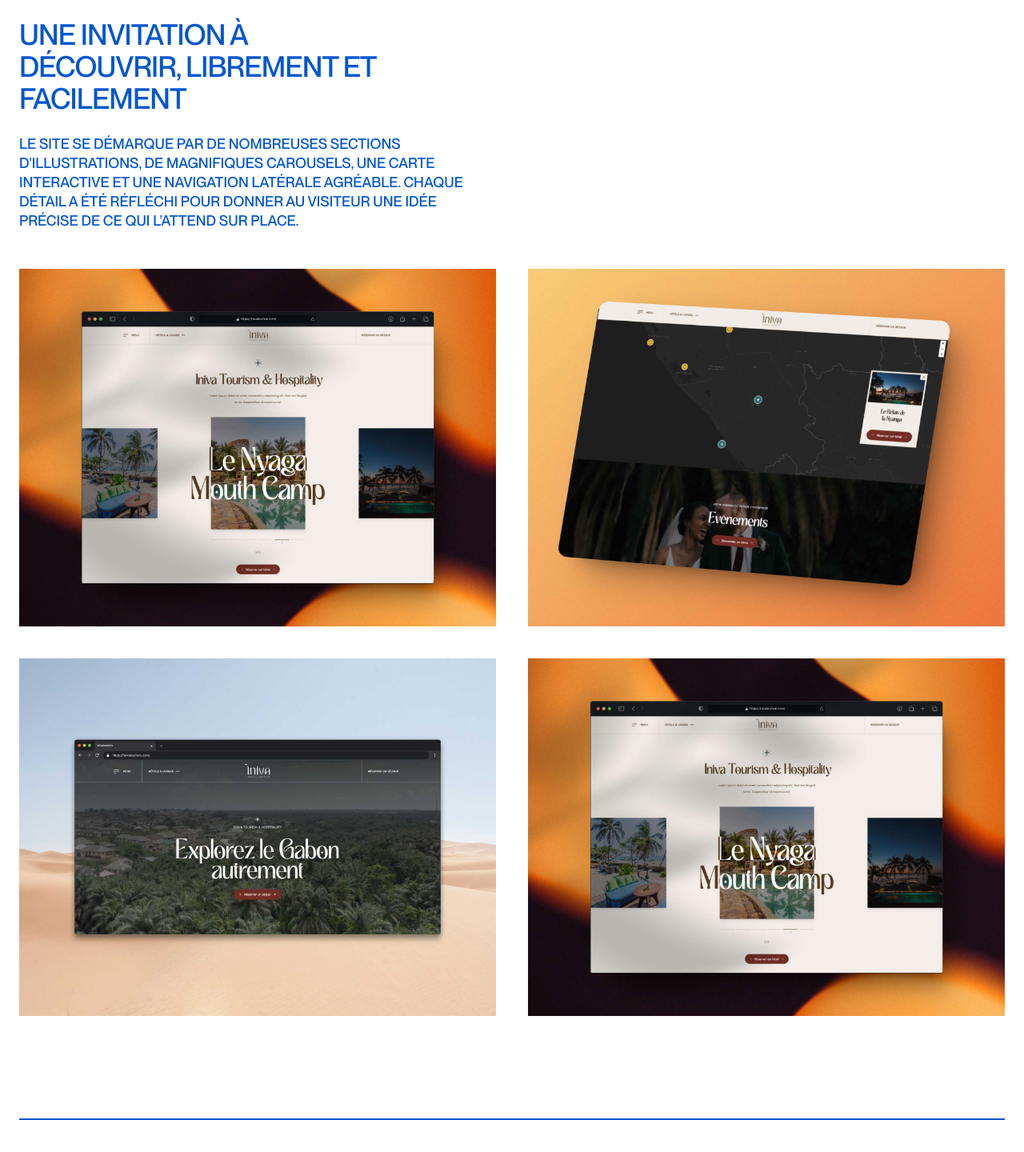
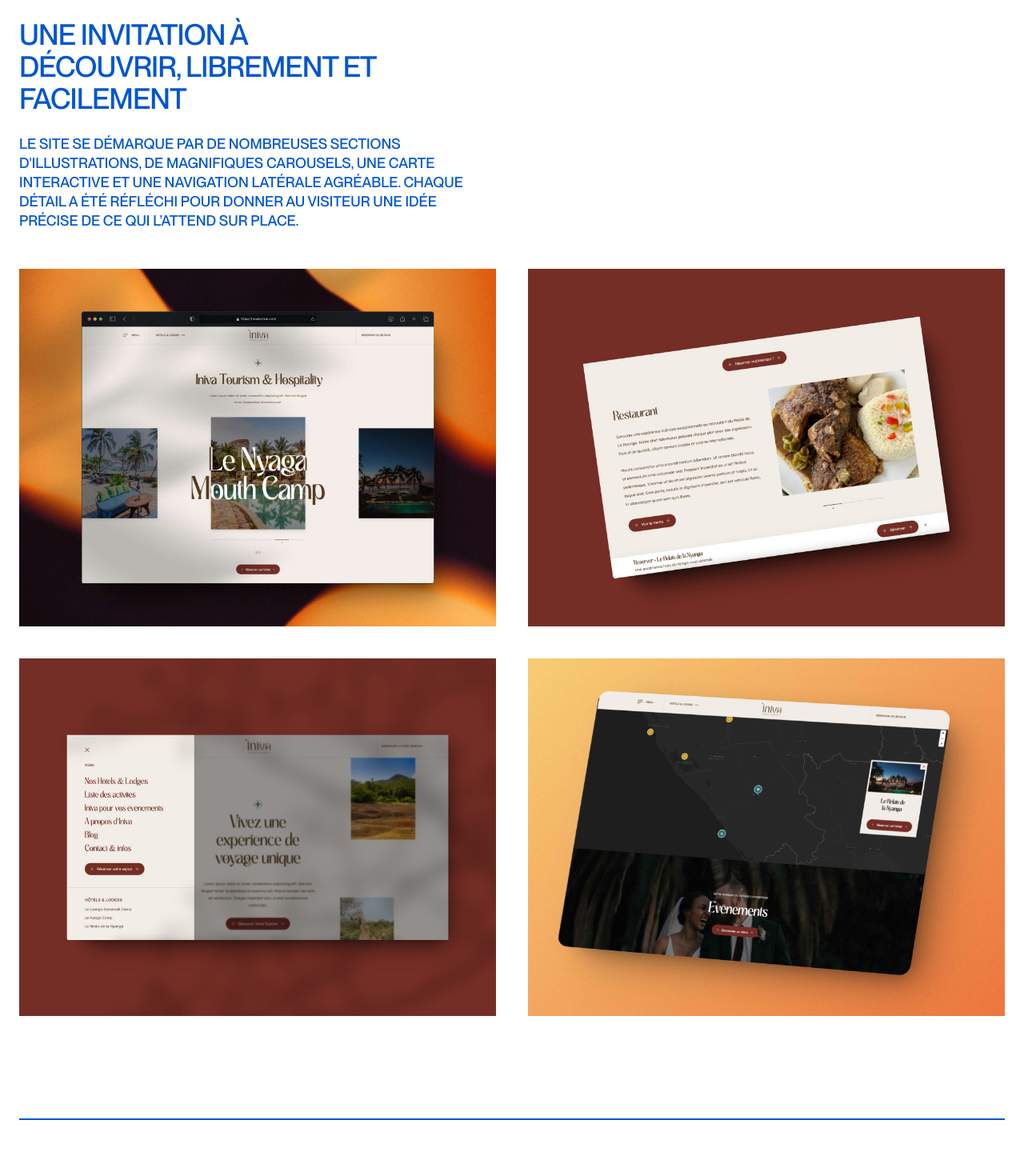
Before and after one commit to simontessard/2025-portfolio, a Next.js app: page /projects/iniva in a window 1280 px wide. Shown: the part 2325-3765 px from the top of the page at 80% size. Built offline with nearby package versions, Linux system fonts and the light colour scheme.

Commit message:
MAJ contenu

```diff
--- a/src/components/projects-slug/Carousel.tsx
+++ b/src/components/projects-slug/Carousel.tsx
@@ -69,15 +69,6 @@ export default function Carousel({ project }: { project: any }) {
                             />
                         </a>
                     </SwiperSlide>
-                    <SwiperSlide>
-                        <a data-fancybox="gallery" href={project.gallery[4]} className="cursor-zoom-in">
-                            <img
-                                className="aspect-square object-cover size-full"
-                                src={project.gallery[4]}
-                                alt={project.title}
-                            />
-                        </a>
-                    </SwiperSlide>
                 </Swiper>
             </Fancybox>
 
--- a/src/components/projects-slug/TwoImages.tsx
+++ b/src/components/projects-slug/FourImages.tsx
@@ -1,7 +1,7 @@
 import Fancybox from "@/components/global/Fancybox";
 import ImagesDesc from "@/components/projects-slug/ImagesDesc";
 
-export default function TwoImages({ project }: {project: any}) {
+export default function FourImages({ project }: {project: any}) {
     return (
         <Fancybox>
 
@@ -20,6 +20,22 @@ export default function TwoImages({ project }: {project: any}) {
                     />
                 </a>
 
+                <a data-fancybox="gallery" href={project.gallery[7]} className="cursor-zoom-in">
+                    <img
+                        className="object-cover size-full"
+                        src={project.gallery[7]}
+                        alt={project.title}
+                    />
+                </a>
+
+                <a data-fancybox="gallery" href={project.gallery[6]} className="cursor-zoom-in">
+                    <img
+                        className="object-cover size-full"
+                        src={project.gallery[6]}
+                        alt={project.title}
+                    />
+                </a>
+
                 <a data-fancybox="gallery" href={project.gallery[5]} className="cursor-zoom-in">
                     <img
                         className="object-cover size-full"
@@ -28,22 +44,6 @@ export default function TwoImages({ project }: {project: any}) {
                     />
                 </a>
 
-                <a data-fancybox="gallery" href={project.gallery[0]} className="cursor-zoom-in">
-                    <img
-                        className="object-cover size-full"
-                        src={project.gallery[0]}
-                        alt={project.title}
-                    />
-                </a>
-
-                <a data-fancybox="gallery" href={project.gallery[1]} className="cursor-zoom-in">
-                    <img
-                        className="object-cover size-full"
-                        src={project.gallery[1]}
-                        alt={project.title}
-                    />
-                </a>
-
             </div>
         </Fancybox>
     )
--- a/src/data/projectsData.json
+++ b/src/data/projectsData.json
@@ -11,7 +11,9 @@
       "/images/projects/iniva/phone.jpg",
       "/images/projects/iniva/phone-2.jpg",
       "/images/projects/iniva/phone-3.jpg",
-      "/images/projects/iniva/desktop-map.jpg"
+      "/images/projects/iniva/desktop-map.jpg",
+      "/images/projects/iniva/desktop-2.jpg",
+      "/images/projects/iniva/desktop-3.jpg"
     ]
   }
 ]
--- a/src/pages/projects/iniva/index.tsx
+++ b/src/pages/projects/iniva/index.tsx
@@ -4,7 +4,7 @@ import Footer from "@/components/global/Footer";
 import MainImage from "@/components/projects-slug/MainImage";
 import Carousel from "@/components/projects-slug/Carousel";
 import Heading from "@/components/projects-slug/Heading";
-import TwoImages from "@/components/projects-slug/TwoImages";
+import FourImages from "@/components/projects-slug/FourImages";
 
 export default function Project() {
     const project = projects[0];
@@ -17,7 +17,7 @@ export default function Project() {
                 <Heading project={project}/>
                 <MainImage project={project}/>
                 <Carousel project={project}/>
-                <TwoImages project={project}/>
+                <FourImages project={project}/>
             </div>
 
             <Footer/>
```
Also changed, not shown: public/images/projects/iniva/desktop-2.jpg (added), public/images/projects/iniva/desktop-3.jpg (added).
